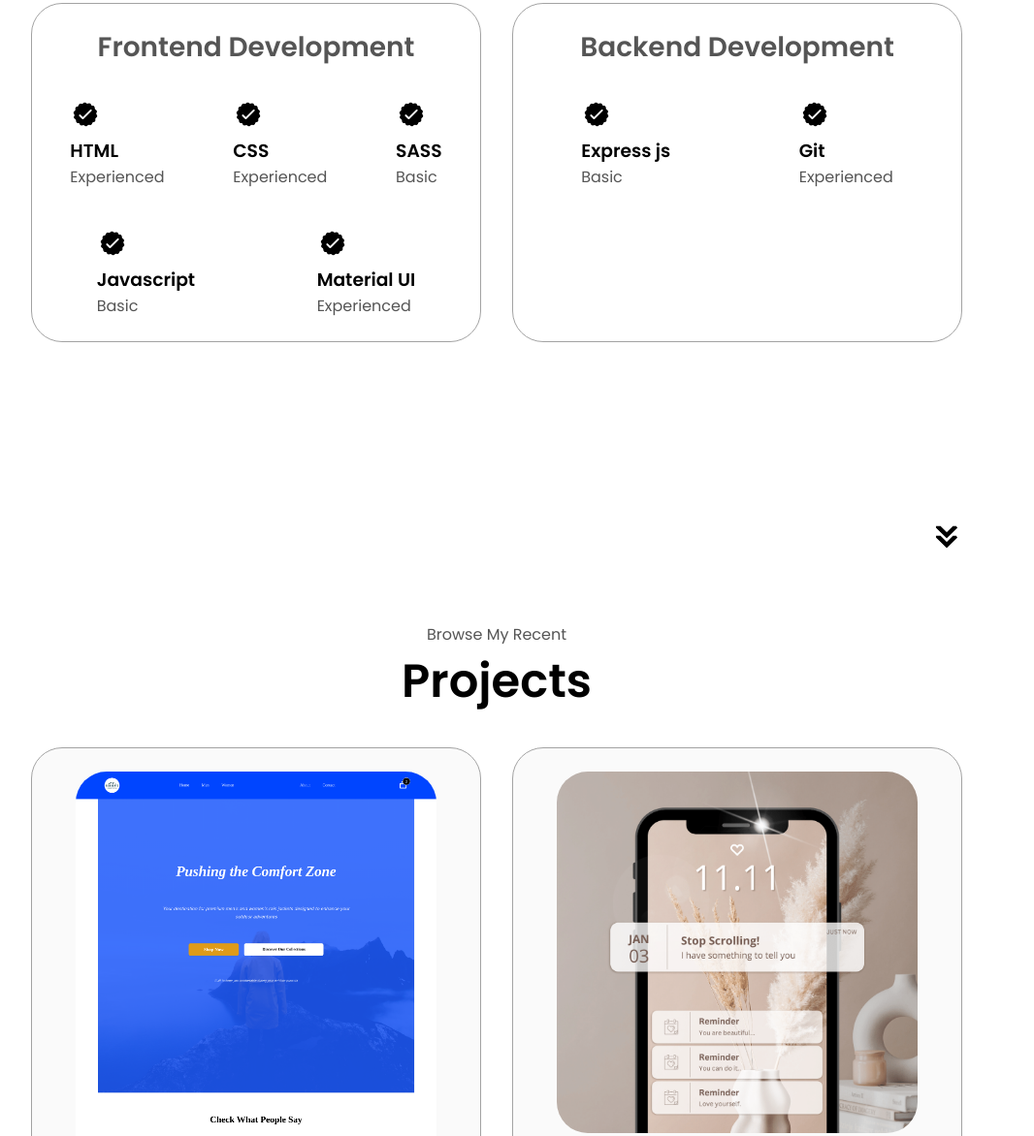
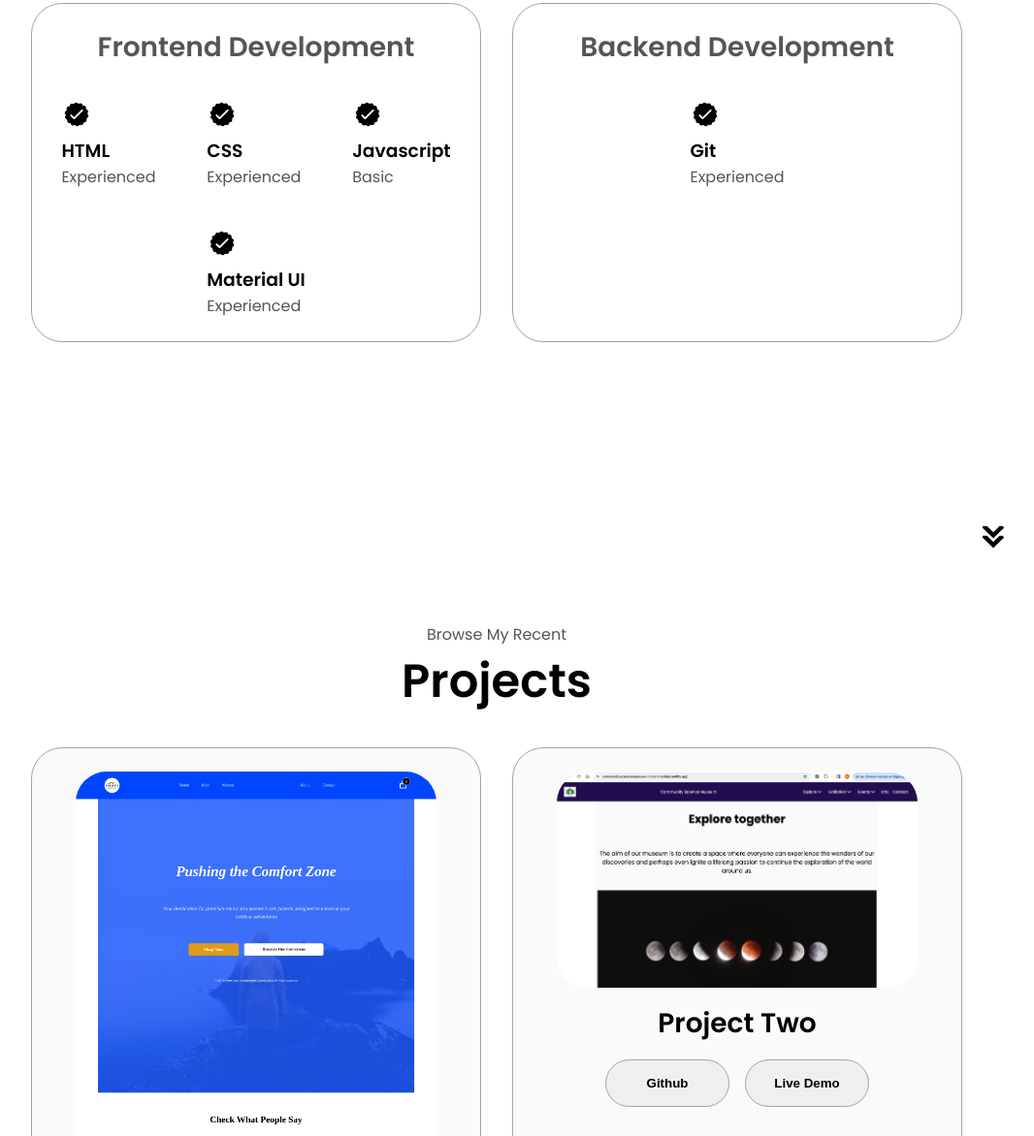
Before and after one commit to MohammedAbi/html-css-js-portfolio, a plain HTML site: page index.html in a window 1280 px wide. Shown: the part 1822-2994 px from the top of the page at 97% size, without its empty margins (128-1194 px from the left). Drawn offline with Linux system fonts and the light colour scheme.

Commit message:
added project three

```diff
--- a/index.html
+++ b/index.html
@@ -178,17 +178,6 @@
                   class="icon"
                 />
                 <div>
-                  <h3>SASS</h3>
-                  <p>Basic</p>
-                </div>
-              </article>
-              <article>
-                <img
-                  src="./assets/checkmark.png"
-                  alt="Experience icon"
-                  class="icon"
-                />
-                <div>
                   <h3>Javascript</h3>
                   <p>Basic</p>
                 </div>
@@ -209,17 +198,6 @@
           <div class="details-container">
             <h2 class="experience-sub-title">Backend Development</h2>
             <div class="article-container">
-              <article>
-                <img
-                  src="./assets/checkmark.png"
-                  alt="Experience icon"
-                  class="icon"
-                />
-                <div>
-                  <h3>Express js</h3>
-                  <p>Basic</p>
-                </div>
-              </article>
               <article>
                 <img
                   src="./assets/checkmark.png"
@@ -265,7 +243,7 @@
               </button>
               <button
                 class="btn btn-color-2 project-btn"
-                onclick="location.href='https://html-css-course-assignment-mohammedab.netlify.app'"
+                onclick="location.href='https://rainydays-mohammedab.netlify.app/'"
               >
                 Live Demo
               </button>
@@ -274,7 +252,7 @@
           <div class="details-container color-container">
             <div class="article-container">
               <img
-                src="./assets/project-2.png"
+                src="./assets/CommunityScienceMuseum.png"
                 alt="Project 2"
                 class="prosject-img"
               />
@@ -283,13 +261,13 @@
             <div class="btn-container">
               <button
                 class="btn btn-color-2 project-btn"
-                onclick="location.href='https://github.com/'"
+                onclick="location.href='https://github.com/MohammedAbi/Semester-Project-1.git'"
               >
                 Github
               </button>
               <button
                 class="btn btn-color-2 project-btn"
-                onclick="location.href='https://html-css-course-assignment-mohammedab.netlify.app'"
+                onclick="location.href='https://communitysciencemuseum-mohammedabi.netlify.app/'"
               >
                 Live Demo
               </button>
@@ -298,7 +276,7 @@
           <div class="details-container color-container">
             <div class="article-container">
               <img
-                src="./assets/project-3.png"
+                src="./assets/project-03.png"
                 alt="Project 3"
                 class="prosject-img"
               />
@@ -307,13 +285,13 @@
             <div class="btn-container">
               <button
                 class="btn btn-color-2 project-btn"
-                onclick="location.href='https://github.com/'"
+                onclick="location.href='https://github.com/MohammedAbi/Weather-App.git'"
               >
                 Github
               </button>
               <button
                 class="btn btn-color-2 project-btn"
-                onclick="location.href='https://html-css-course-assignment-mohammedab.netlify.app'"
+                onclick="location.href='https://chic-jalebi-3cd4e3.netlify.app/'"
               >
                 Live Demo
               </button>
--- a/style.css
+++ b/style.css
@@ -281,7 +281,7 @@ btn-color-2:hover {
 
 .arrow {
   position: absolute;
-  right: 0rem;
+  right: -3rem;
   bottom: 2.5rem;
 }
 
```
Also changed, not shown: assets/CommunityScienceMuseum.png (added), assets/project-03.png (added).
